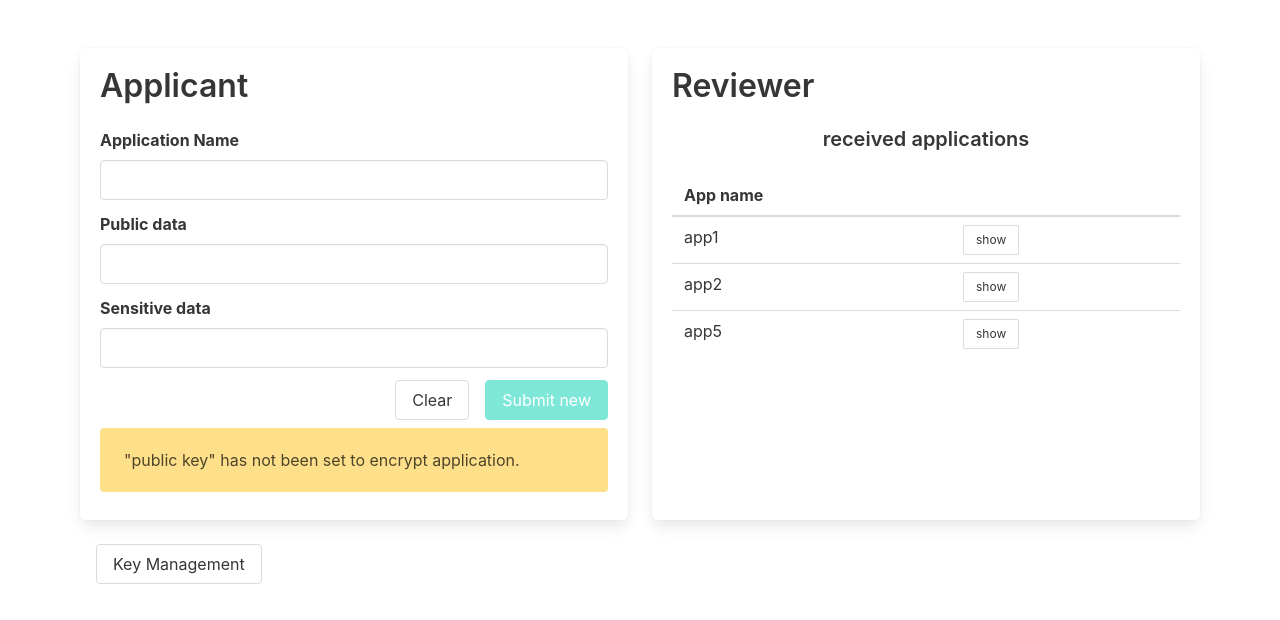
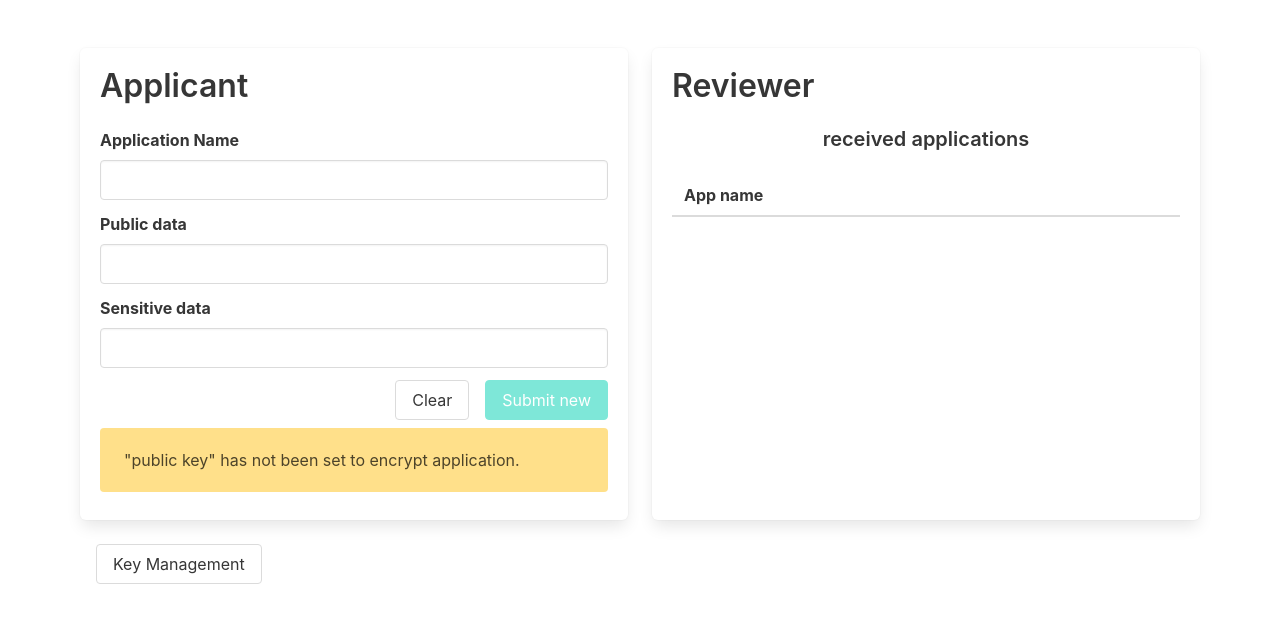
Before and after one commit to NewGyu/vue-rsa, a Nuxt app: page / in a window 1280 px wide. Shown: the top 620 px of the page. Built offline with nearby package versions, Linux system fonts and the light colour scheme.

Commit message:
ADD: encryption when adding new app

```diff
--- a/components/applicant/form.vue
+++ b/components/applicant/form.vue
@@ -77,11 +77,11 @@ class NewApp implements Application {
 
 const newApp = ref(new NewApp());
 
-const stored_applications = useApplications();
+const { addNewApp } = useApplications();
 const keyPair = useKeyPair();
 
-function submitNew() {
-    stored_applications.value.push(newApp.value);
+async function submitNew() {
+    await addNewApp(newApp.value, keyPair.value.publicKey);
     newApp.value = new NewApp();
 }
 
--- a/components/reviewer/ApplicationList.vue
+++ b/components/reviewer/ApplicationList.vue
@@ -8,7 +8,7 @@
             </tr>
         </thead>
         <tbody>
-            <tr v-for="app in stored_applications">
+            <tr v-for="app in apps">
                 <td>{{ app.name }}</td>
                 <td>
                     <a class="button is-small" @click="emitShowDetail(app)">
@@ -23,7 +23,7 @@
 <script setup lang="ts">
 import { Application } from "@/domain/entities/Application";
 
-const stored_applications = useApplications();
+const { apps } = useApplications();
 
 const emits = defineEmits(["selected"]);
 
--- a/composables/state.ts
+++ b/composables/state.ts
@@ -1,13 +1,22 @@
-import { Application } from "@/domain/entities/Application"
+import { Application } from "@/domain/entities/Application";
+import { Encrypter, KeyEncryption } from "@/domain/infra/MyCrypto"
 
 export const useApplications = () => {
-    const demodata: Application[] = [
-        { name: "app1", public_data: "you can see1", sensitive_data: { kid: "key1", dk: "hoge", payload: "huga" } },
-        { name: "app2", public_data: "you can see2", sensitive_data: { kid: "key1", dk: "xxx", payload: "yyy" } },
-        { name: "app5", public_data: "you can see3", sensitive_data: { kid: "key2", dk: "333", payload: "uuuu" } }
-    ];
-    const initial = demodata;
-    return useState("applications", () => initial);
+    const initial = new Array<Application>();
+    const apps = useState("applications", () => initial);
+    const addNewApp = async (newApp: Application, publicKey: string) => {
+        const k = await KeyEncryption.importKeyFromJwk(JSON.parse(publicKey));
+        const encryptor = new Encrypter(k);
+        await encryptor.init();
+        const bytes = new TextEncoder().encode(newApp.sensitive_data as string);
+        const encrypted = await encryptor.encrypt(bytes);
+        newApp.sensitive_data = encrypted;
+        apps.value.push(newApp);
+    }
+    return {
+        apps,
+        addNewApp
+    }
 }
 
 export const useKeyPair = () => {
```
